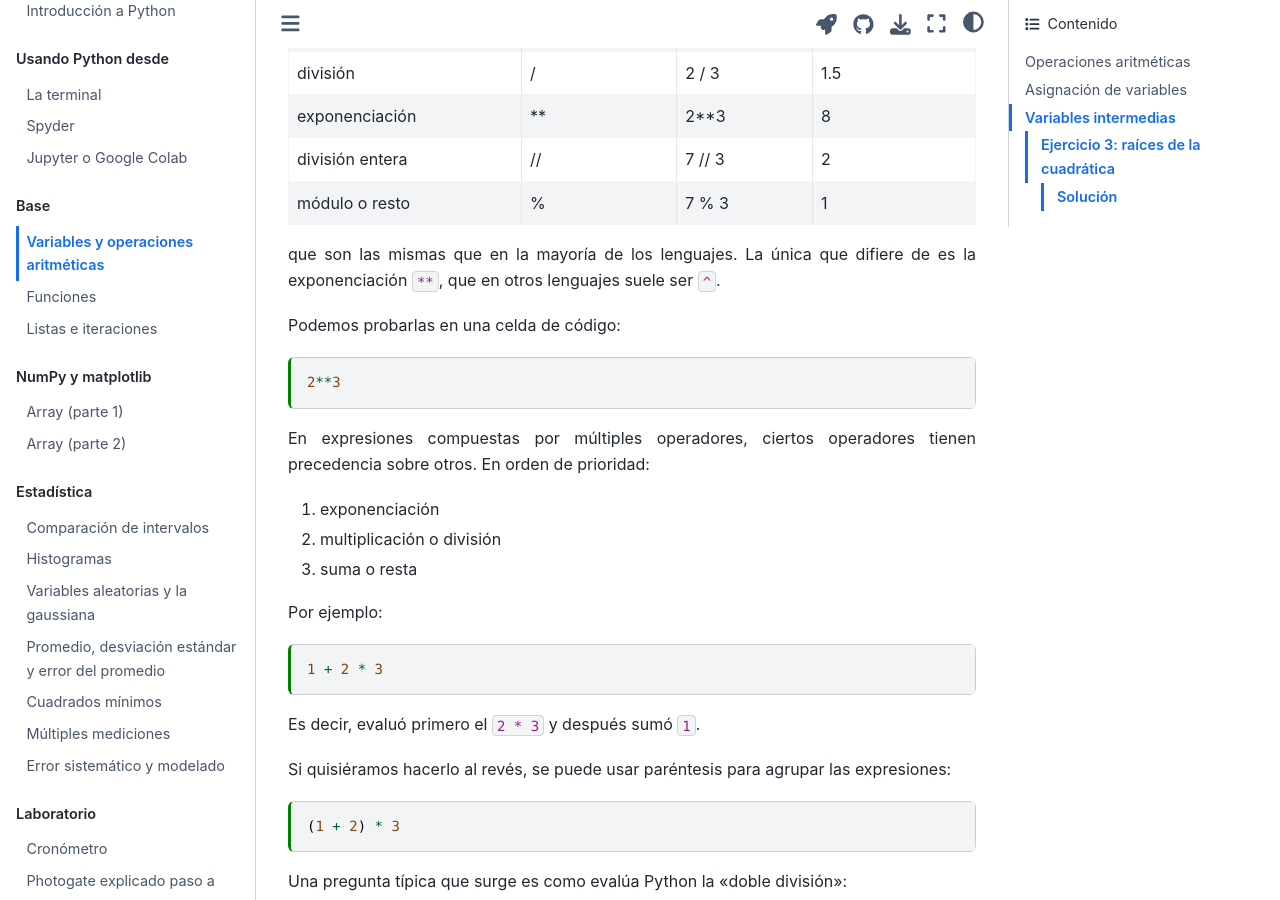
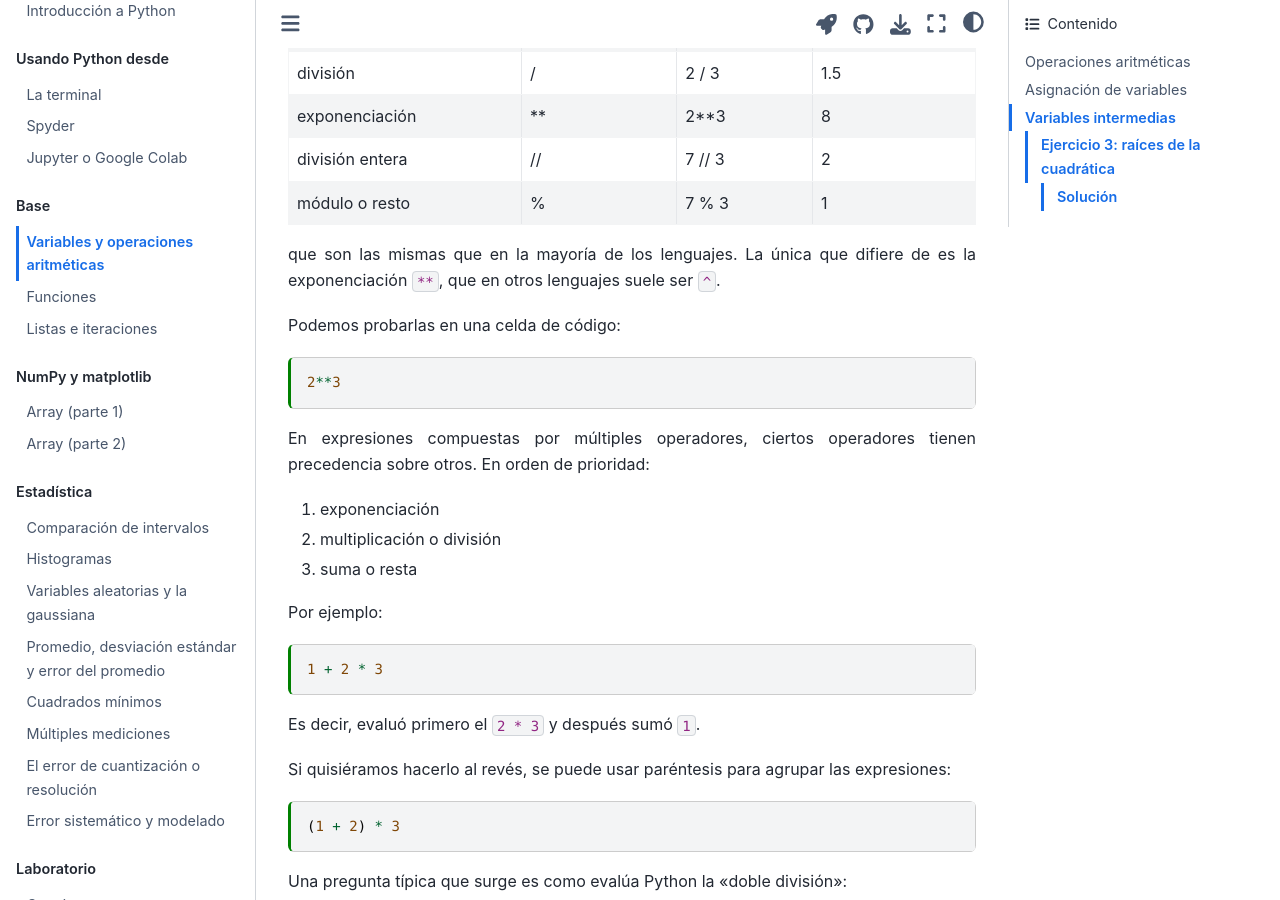
Before and after one commit to maurosilber/python-tutorial, a Jupyter Book: the page built from book/base/variables.ipynb, in a window 1280 px wide and 900 px high, scrolled down 500 px. Built offline with Jupyter Book 1.0.4 settings and Sphinx 7.4.7 and the Sphinx Book theme 1.1.4, drawn with Linux system fonts in a browser that asks for light colours; part of the change alters nothing that is shown.

Commit message:
Agrego error de cuantizacion

```diff
--- a/book/_toc.yml
+++ b/book/_toc.yml
@@ -23,6 +23,7 @@ parts:
     - file: estadistica/desviacion_estandar
     - file: estadistica/cuadrados_minimos
     - file: estadistica/mediciones-consecutivas
+    - file: estadistica/cuantizacion
     - file: estadistica/error-sistematico-y-modelado
   - caption: Laboratorio
     chapters:
--- a/book/references.bib
+++ b/book/references.bib
@@ -6,3 +6,18 @@
   year={2003},
   publisher={McGraw-Hill Education}
 }
+@article{widrowStatisticalTheoryQuantization1996,
+  title = {Statistical Theory of Quantization},
+  author = {Widrow, B. and Kollar, I. and {Ming-Chang Liu}},
+  year = {1996},
+  journal = {IEEE Transactions on Instrumentation and Measurement},
+  doi = {10.1109/19.492748},
+}
+@article{kollarBiasMeanValue1994,
+  title = {Bias of Mean Value and Mean Square Value Measurements Based on Quantized Data},
+  author = {Kollar, I.},
+  year = {1994},
+  journal = {IEEE Transactions on Instrumentation and Measurement},
+  doi = {10.1109/19.328894},
+
+}
```
Also changed, not shown: book/estadistica/cuantizacion.ipynb (added).
